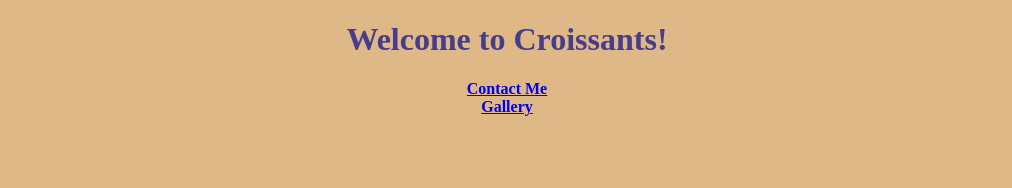
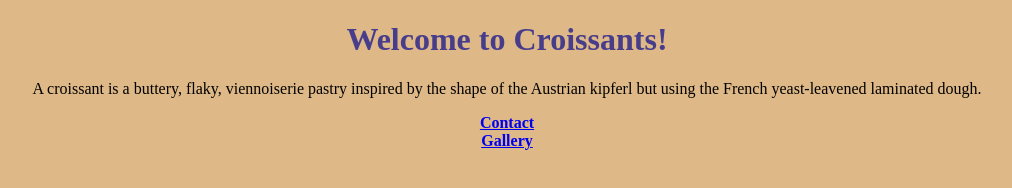
Before and after one commit to rygarner/Croissant, a plain HTML site: page index.html in a window 1280 px wide. Shown: the whole page, without its empty margins (133-1145 px from the left). Drawn offline with Linux system fonts and the light colour scheme.

Commit message:
SEO changes

```diff
--- a/index.html
+++ b/index.html
@@ -4,12 +4,18 @@
     <meta charset="UTF-8">
     <meta http-equiv="X-UA-Compatible" content="IE=edge">
     <meta name="viewport" content="width=device-width, initial-scale=1.0">
+    <meta name="description" content="Croissants are delicious! Come learn about the origins of the buttery, flaky pasrty.">
     <link rel="stylesheet" href="src/styles.css">
-    <title>Croissants</title>
+    <title>🥐 Croissants 🥐</title>
 </head>
 <body>
     <h1>Welcome to Croissants!</h1>
-    <a href="contact.html">Contact Me</a>
-    <a href="photo.html">Gallery</a>
+    <p>A croissant is a buttery, flaky, viennoiserie pastry inspired by the shape of the Austrian kipferl but using the French yeast-leavened laminated dough.</p>
+    <footer>
+        <a href="contact.html" class="contact-links">Contact</a>
+        <br>
+        <a href="photo.html" class="photo-links">Gallery</a>
+    </footer>
+
 </body>
 </html>
--- a/src/styles.css
+++ b/src/styles.css
@@ -6,12 +6,20 @@ h1 {
     text-align: center;
     color: darkslateblue;
 }
+p{
+    text-align: center;
+}
 a {
     font-weight: bolder;
-    display: block;
+    display: inline-block;
     text-align: center;
 }
 img {
     display: block;
     margin: auto;
 }
+footer{
+    text-align: center;
+    display: block;
+
+}
```
Also changed, not shown: contact.html (+4 -3 lines), photo.html (+6 -4 lines).
